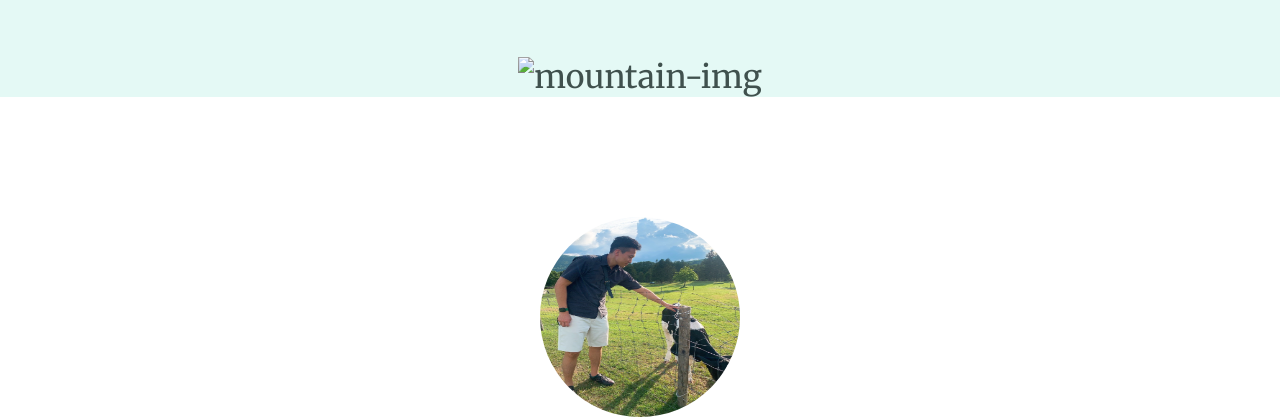
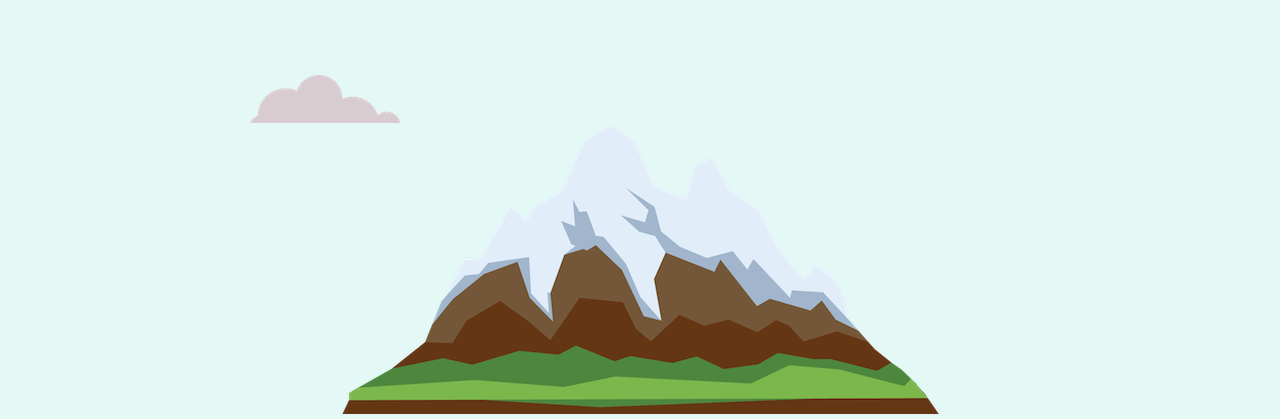
Before and after one commit to Yoku-cyber/Yokuto-s-Simple-Profile, a plain HTML site: page index.html in a window 1280 px wide. Shown: the part 381-800 px from the top of the page. Drawn offline with Linux system fonts and the light colour scheme; files whose address does not match are found by name.

Commit message:
Update index.html

```diff
--- a/index.html
+++ b/index.html
@@ -17,11 +17,11 @@
     <h1>I'm Yokuto.</h1>
     <h2><span>a programmer</span></h2>
     <img class= bottom-cloud src="cloud.png" alt="cloud-img">
-    <img src="images/mountain.png" alt="mountain-img">
+    <img src="mountain.png" alt="mountain-img">
   </div>
   <div class="middle-container">
     <div class="profile">
-      <img class="Me-img"src="C:\Users\ytoyo\OneDrive\デスクトップ\CSS- My Site\IMG_2130.JPG" alt="Me-img" width="200" height="200">
+      <img class="Me-img"src="IMG_2130.JPG" alt="Me-img" width="200" height="200">
       <h2>Hello.</h2>
       <p class="intro"> I am Japanese.🧑🏻🍣 I like running at a park, and wathing a movie and TV show, and studying how to code.</p>
     </div>
```
